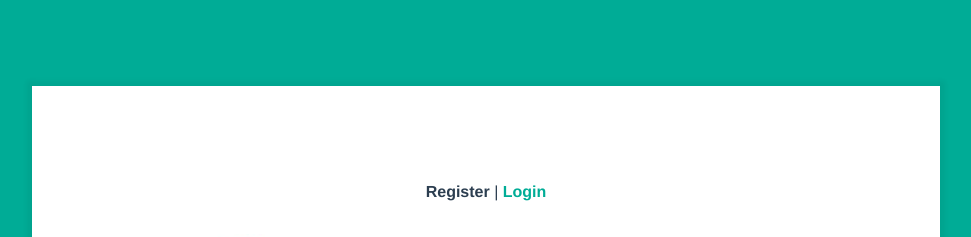
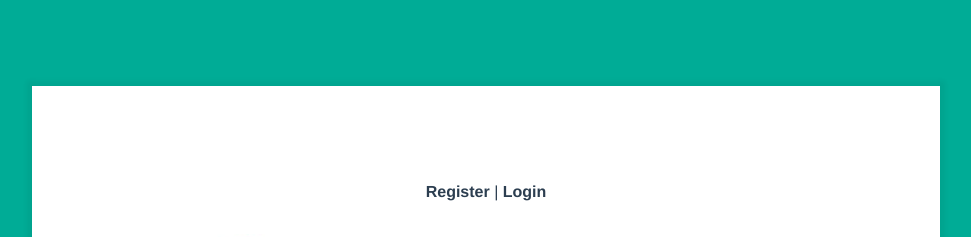
Before and after one commit to rmt-07-glasgow-fox/e-commerce-customer, a Vue app: page /login in a window 1280 px wide. Shown: the top 237 px of the page, without its empty margins (154-1125 px from the left). Built offline with nearby package versions, Linux system fonts and the light colour scheme; what vue-sweetalert2 would draw is missing.

Commit message:
fixing to in router-links

```diff
--- a/src/components/LoginForm.vue
+++ b/src/components/LoginForm.vue
@@ -3,8 +3,8 @@
         <div class='row content'>
             <div class='container'>
                 <div id="nav">
-                  <router-link to="/register"> Register </router-link> |
-                  <router-link to="/login"> Login </router-link>
+                  <router-link to="/home/register"> Register </router-link> |
+                  <router-link to="/home/login"> Login </router-link>
                 </div>
             </div>
             <div class='col-md-6 mb-3'>
```
